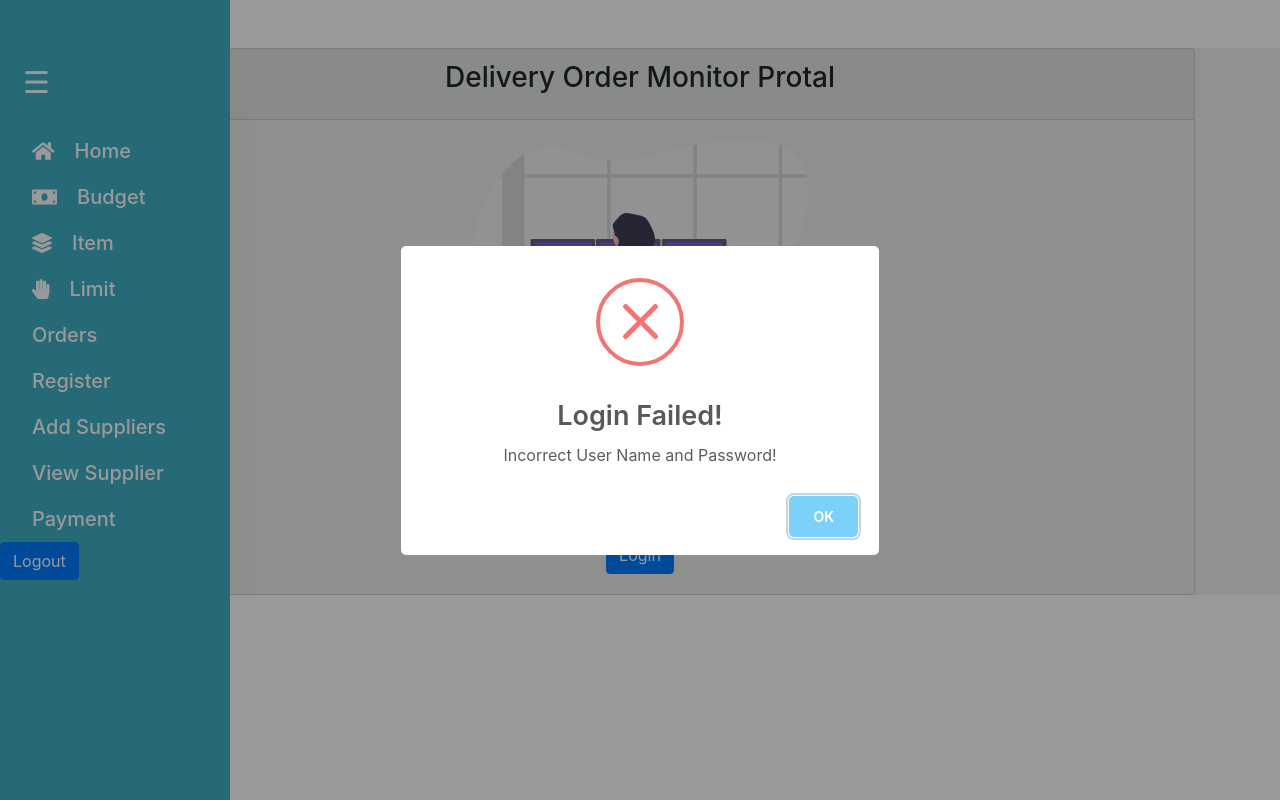
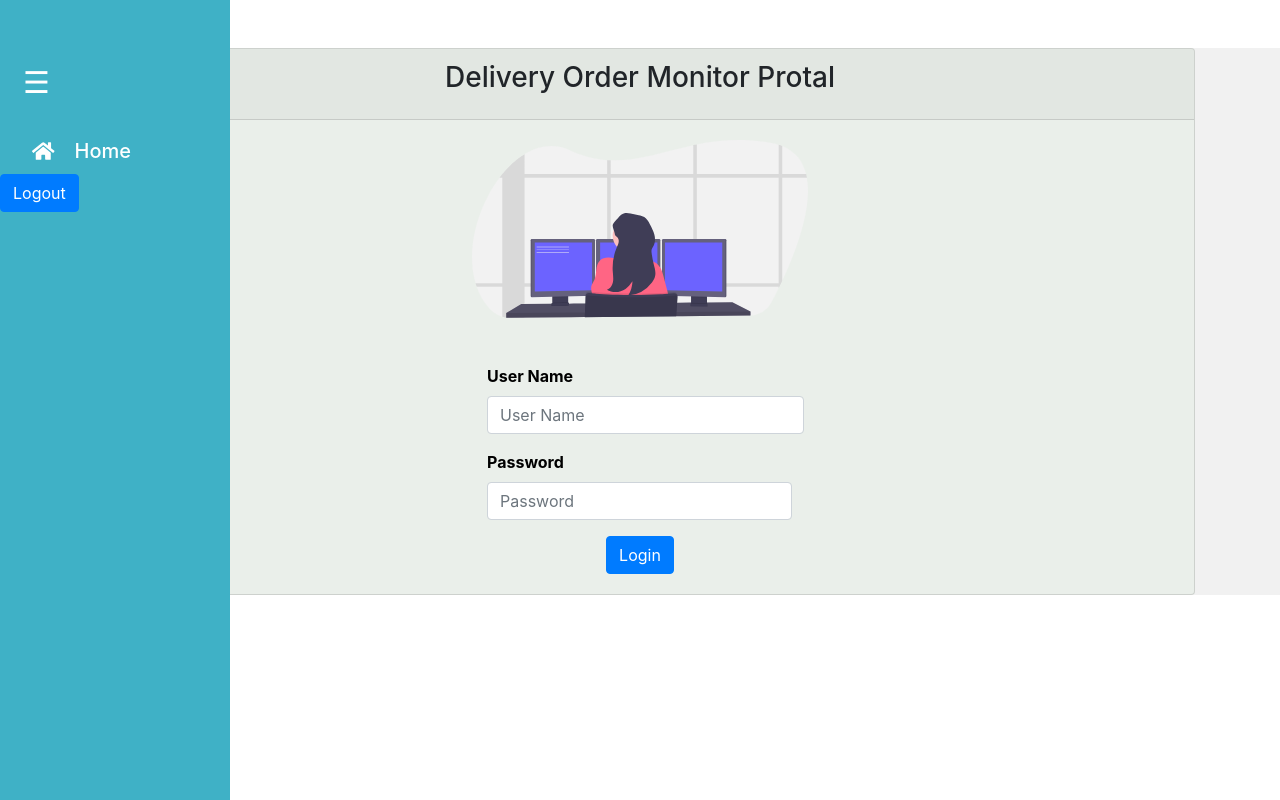
Before and after one commit to DulminiD/ProcurementW, a React (Create React App) app: page /login in a window 1280 px wide. Built offline with nearby package versions, Linux system fonts and the light colour scheme; no server answers; the database is empty.

Commit message:
Authorization done

```diff
--- a/src/NavBar/Navbar.js
+++ b/src/NavBar/Navbar.js
@@ -16,8 +16,7 @@ class Navbar extends React.Component {
 
     logout = () => {
         localStorage.removeItem('userName');
-        window.location.reload()
-        console.log('lakaaa')
+        window.location.reload();
         confirmAlert({
             title: 'Log Out',
             message: ' Are you sure to logout',
@@ -39,25 +38,42 @@ class Navbar extends React.Component {
         super(props);
         this.state={
             user:'',
-            role:''
+            role:'',
+            management:false,
+            procurement:false
         }
+
     }
+
+
     componentDidMount() {
+        setInterval(() => {
             this.setState({
-            user:JSON.parse(localStorage.getItem('userName'))
+                user:JSON.parse(localStorage.getItem('userName')),
+                procurement:false,
+                management:false
             }, ()=>{
-            console.log(this.state.user);
                 db.on("value", (items)=>{
                     items.forEach((item) => {
                         if(item.val().username === this.state.user){
                             this.setState({
-                            role:item.val().role
+                                role:item.val().type
+                            }, ()=> {
+                                if (this.state.role == "Manager") {
+                                    this.setState({
+                                        management: true
+                                    })
+                                } else {
+                                    this.setState({
+                                        procurement: true
+                                    })
+                                }
                             })
                         }
                     });
-                swal("Login Failed!", "Incorrect User Name and Password!", "error").then(null)
                 });
             })
+        }, 3000)
     }
 
     render() {
@@ -70,15 +86,32 @@ class Navbar extends React.Component {
                     </div>
                     <div style={{marginTop:'10%'}}>
                         <Link to="/"><FontAwesomeIcon icon={faHome} /><text style={{padding:'20px'}}>Home</text></Link>
+                        {this.state.management ? (
                             <Link to="/budget"><FontAwesomeIcon icon={faMoneyBill} /><text style={{padding:'20px'}}>Budget</text></Link>
+                        ): null}
+
+                        {this.state.management ? (
                             <Link to="/item"><FontAwesomeIcon icon={faLayerGroup} /><text style={{padding:'20px'}}>Item</text></Link>
+                        ): null}
+
+                        {this.state.management ? (
                             <Link to="/limit"><FontAwesomeIcon icon={faHandPaper} /><text style={{padding:'20px'}}>Limit</text></Link>
+                        ): null}
+                        {this.state.management || this.state.procurement ? (
                         <Link to="/view-order-status">Orders</Link>
+                        ): null}
+                        {this.state.management ? (
                         <Link to='/reg'>Register</Link>
+                        ): null}
+                        {this.state.management || this.state.procurement ? (
                         <Link to='/addsupliers'>Add Suppliers</Link>
+                        ): null}
+                        {this.state.management || this.state.procurement ? (
                         <Link to='/viewsupliers'>View Supplier</Link>
+                        ): null}
+                        {this.state.management || this.state.procurement ? (
                         <Link to='/payment'>Payment </Link>
-
+                        ): null}
 
                     </div>
                     <Button onClick={() =>this.logout()}>Logout</Button>
```
Lines whose indentation alone changed are shown as unchanged.
